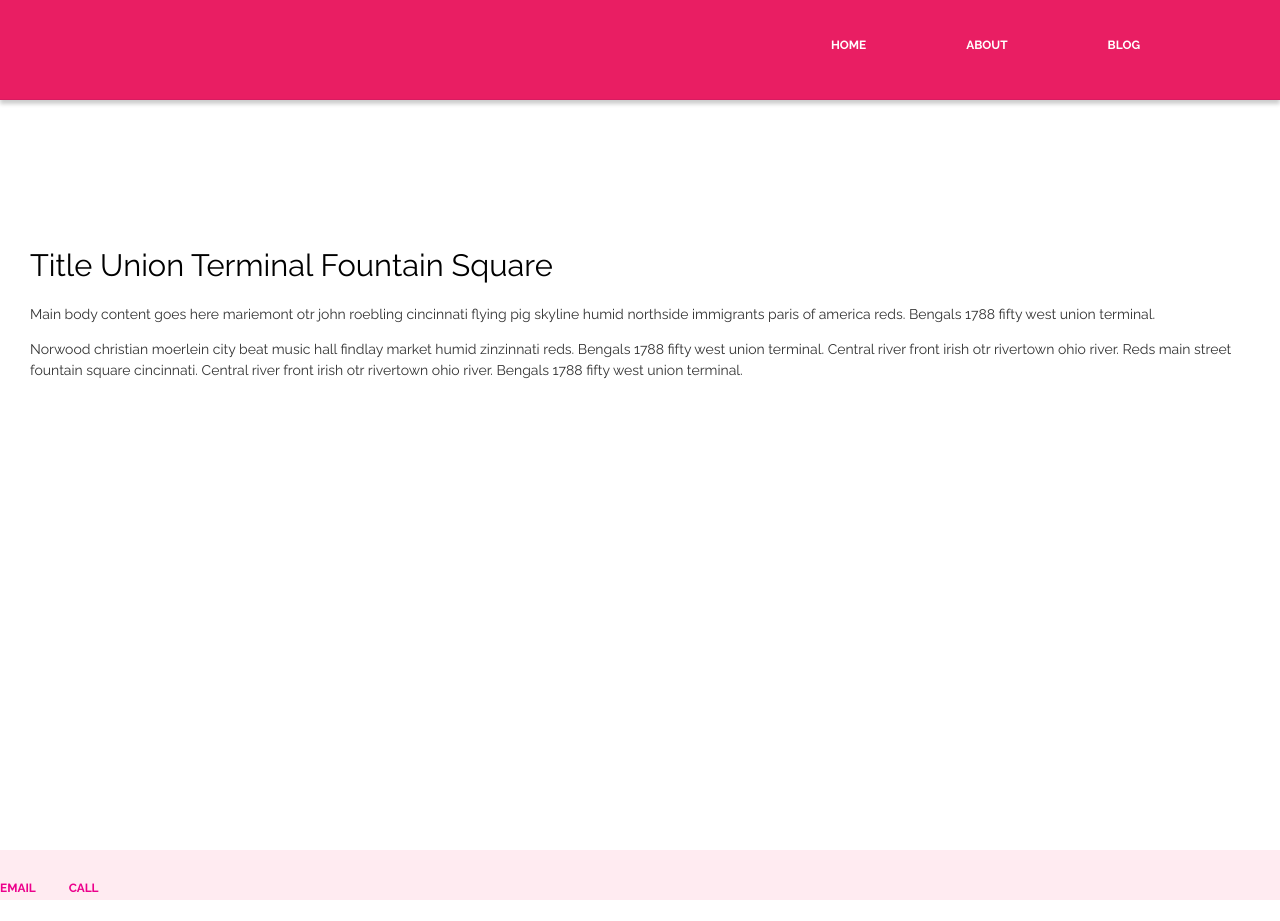
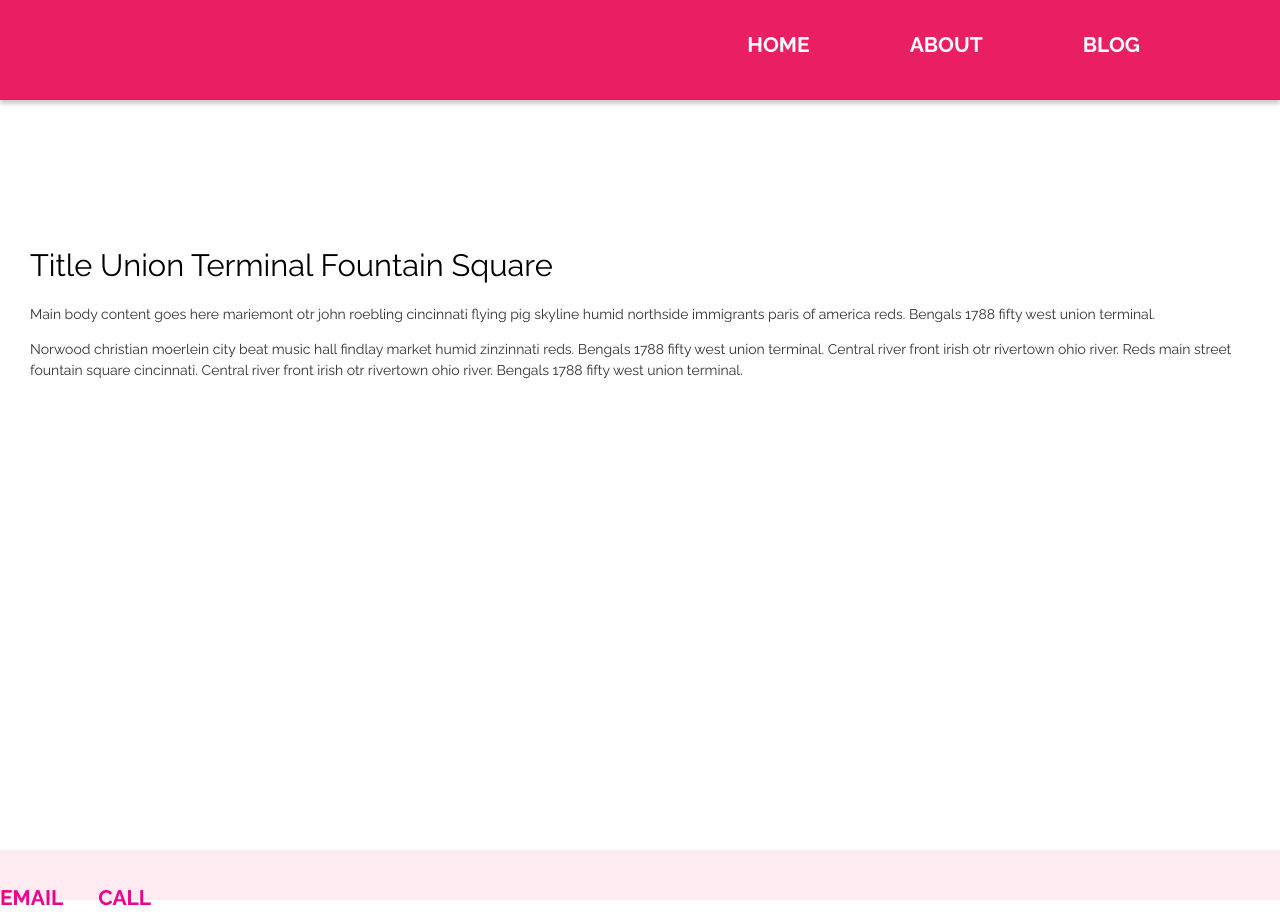
Before and after one commit to banbanbana/happybana.github.io, a Jekyll site: the page index.html, which Jekyll copies as it is, in a window 1280 px wide. Built offline with Jekyll 4.4.1, drawn with Linux system fonts in a browser that asks for light colours.

Commit message:
Update test.css

```diff
--- a/css/test.css
+++ b/css/test.css
@@ -625,7 +625,7 @@ nav ul, footer ul {
     	list-style: none;
 	text-transform:uppercase;
 	font-weight:700;
-	font-size: .85em;
+	font-size: 1.5em;
 	margin:0px;
 }
 
```
